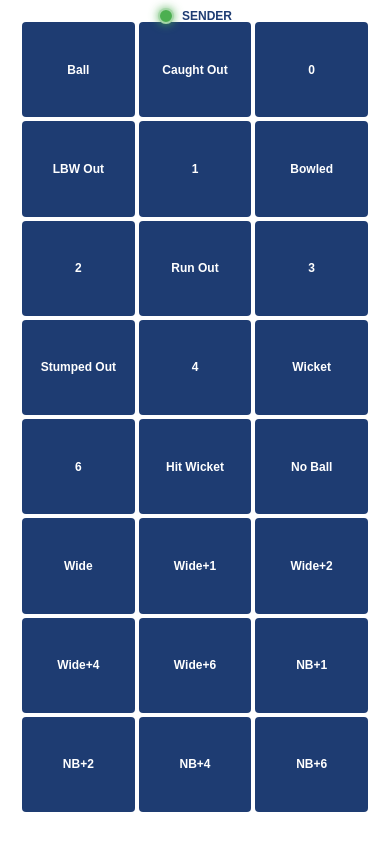
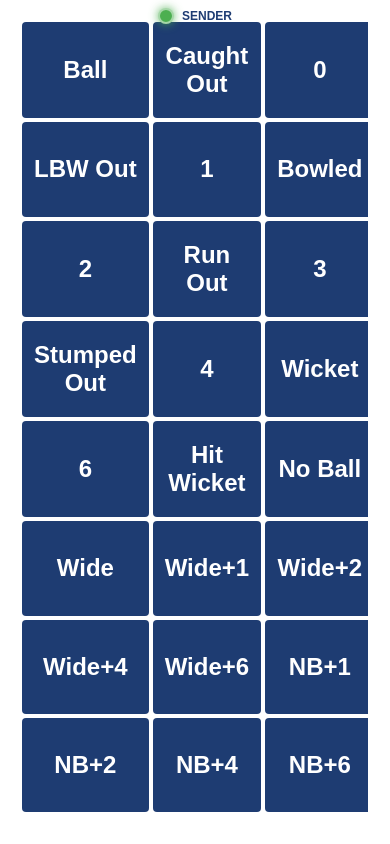
Before and after one commit to starankush1986/cricket-drs, a website: page sender.html in a window 390 px wide. Drawn offline with nearby package versions, Linux system fonts and the light colour scheme.

Commit message:
Double button text size for better visibility

```diff
--- a/sender.html
+++ b/sender.html
@@ -138,9 +138,9 @@
 
         .event-grid button {
             width: 100%;
-            padding: 12px 8px;
-            font-size: 13px;
-            min-height: 50px;
+            padding: 20px 12px;
+            font-size: 26px;
+            min-height: 90px;
             background: #1e3c72;
             color: white;
             border: none;
@@ -286,8 +286,8 @@
             }
 
             .event-grid button {
-                padding: 14px 10px;
-                font-size: 12px;
+                padding: 18px 12px;
+                font-size: 24px;
             }
 
             #friends-list {
```
